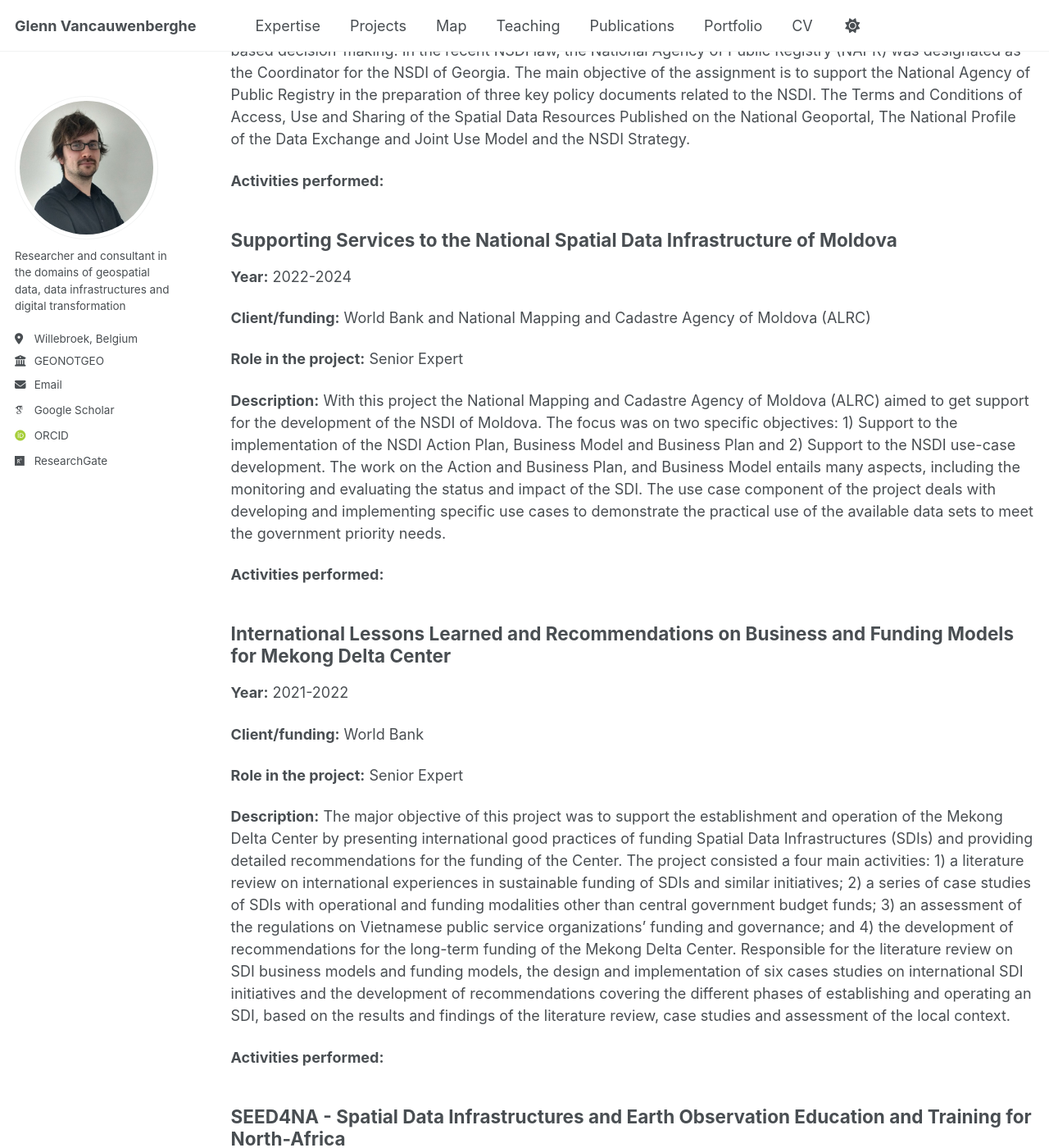
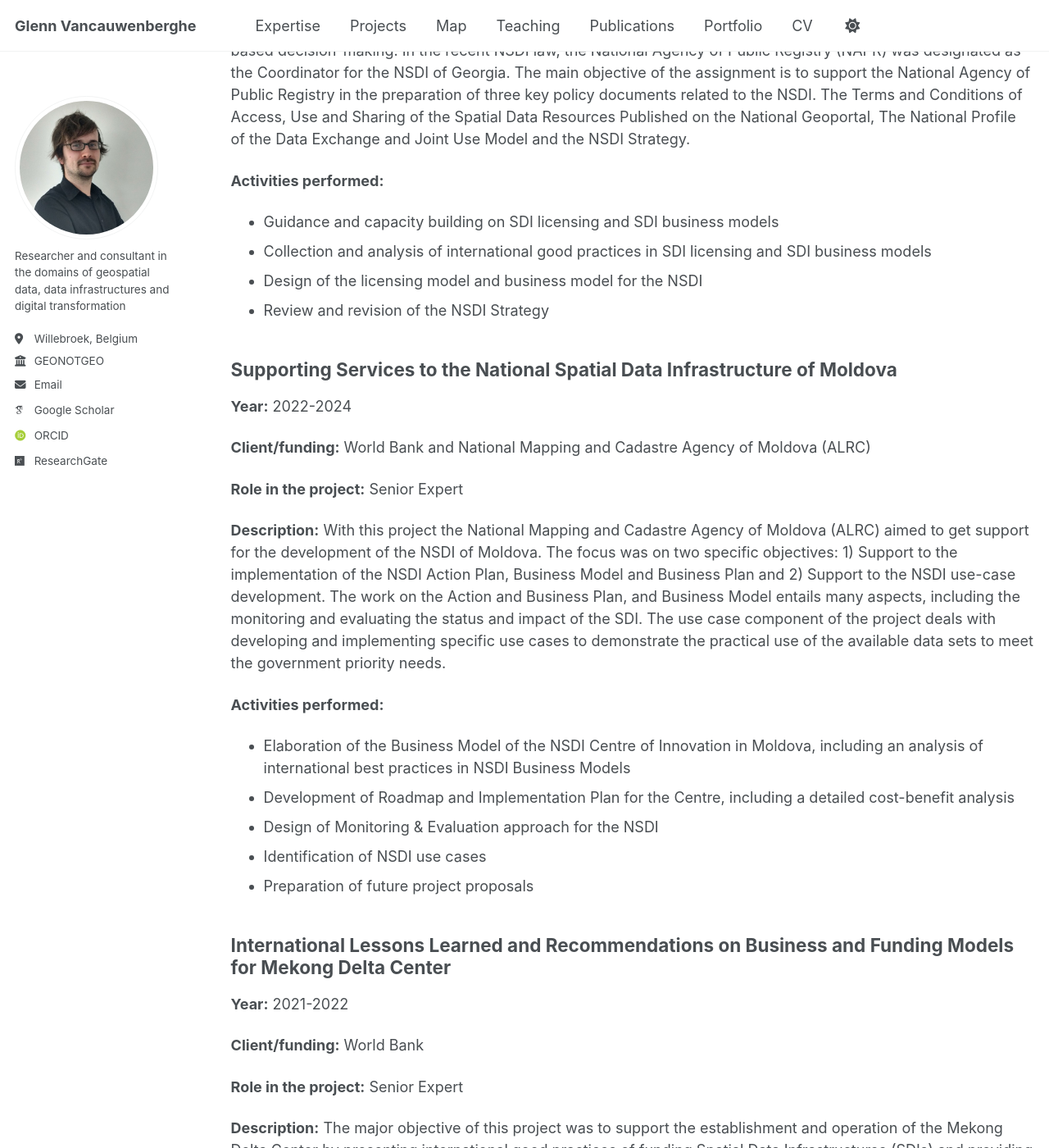
Before and after one commit to GVancauwenberghe/gvancauwenberghe.github.io, a Jekyll site: the page built from _pages/development.md, in a window 1280 px wide and 1400 px high, scrolled down 374 px. Shown: the whole window at 82% size. Built offline with Jekyll 4.4.1, drawn with Linux system fonts in a browser that asks for light colours; some web fonts are replaced.

Commit message:
Update development.md

```diff
--- a/_pages/development.md
+++ b/_pages/development.md
@@ -17,6 +17,10 @@ author_profile: true
 **Description:** Georgia has been progressively working towards establishing a National Spatial Data Infrastructure (NSDI) to strengthen geospatial data management and increase the use of geospatial information for evidence-based decision-making.  In the recent NSDI law, the National Agency of Public Registry (NAPR) was designated as the Coordinator for the NSDI of Georgia. The main objective of the assignment is to support the National Agency of Public Registry in the preparation of three key policy documents related to the NSDI. The Terms and Conditions of Access, Use and Sharing of the Spatial Data Resources Published on the National Geoportal,  The National Profile of the Data Exchange and Joint Use Model and the NSDI Strategy.
 
 **Activities performed:**
+* Guidance and capacity building on SDI licensing and SDI business models
+* Collection and analysis of international good practices in SDI licensing and SDI business models
+* Design of the licensing model and business model for the NSDI
+* Review and revision of the NSDI Strategy
 
 ## Supporting Services to the National Spatial Data Infrastructure of Moldova
 **Year:** 2022-2024
@@ -28,6 +32,12 @@ author_profile: true
 **Description:** With this project the National Mapping and Cadastre Agency of Moldova (ALRC) aimed to get support for the development of the NSDI of Moldova. The focus was on two specific objectives: 1) Support to the implementation of the NSDI Action Plan, Business Model and Business Plan and 2) Support to the NSDI use-case development. The work on the Action and Business Plan, and Business Model entails many aspects, including the monitoring and evaluating the status and impact of the SDI. The use case component of the project deals with developing and implementing specific use cases to demonstrate the practical use of the available data sets to meet the government priority needs.
 
 **Activities performed:**
+* Elaboration of the Business Model of the NSDI Centre of Innovation in Moldova, including an analysis of international best practices in NSDI Business Models
+* Development of Roadmap and Implementation Plan for the Centre, including a detailed cost-benefit analysis
+* Design of Monitoring & Evaluation approach for the NSDI
+* Identification of NSDI use cases
+* Preparation of future project proposals
+
 
 ## International Lessons Learned and Recommendations on Business and Funding Models for Mekong Delta Center
 **Year:** 2021-2022
```
